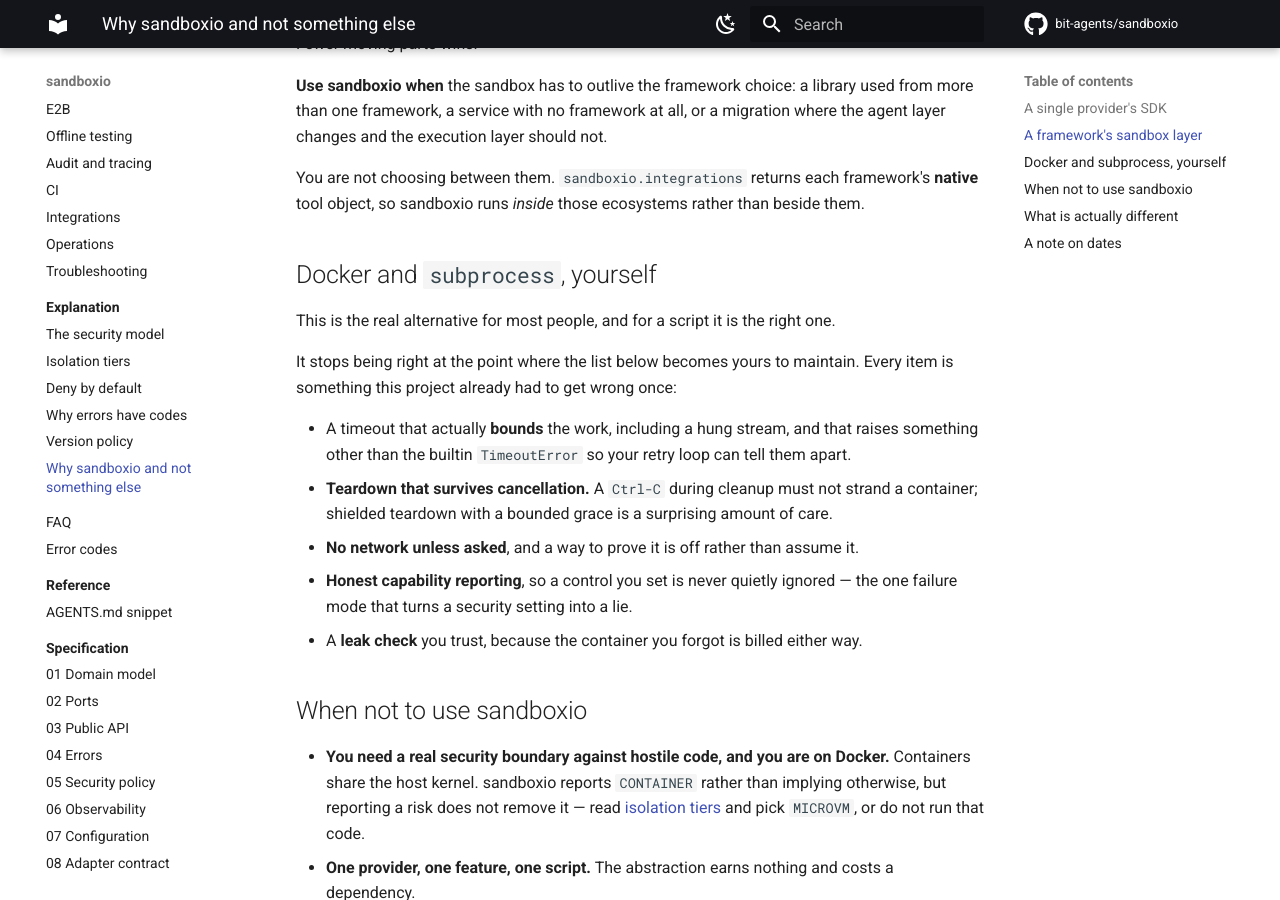
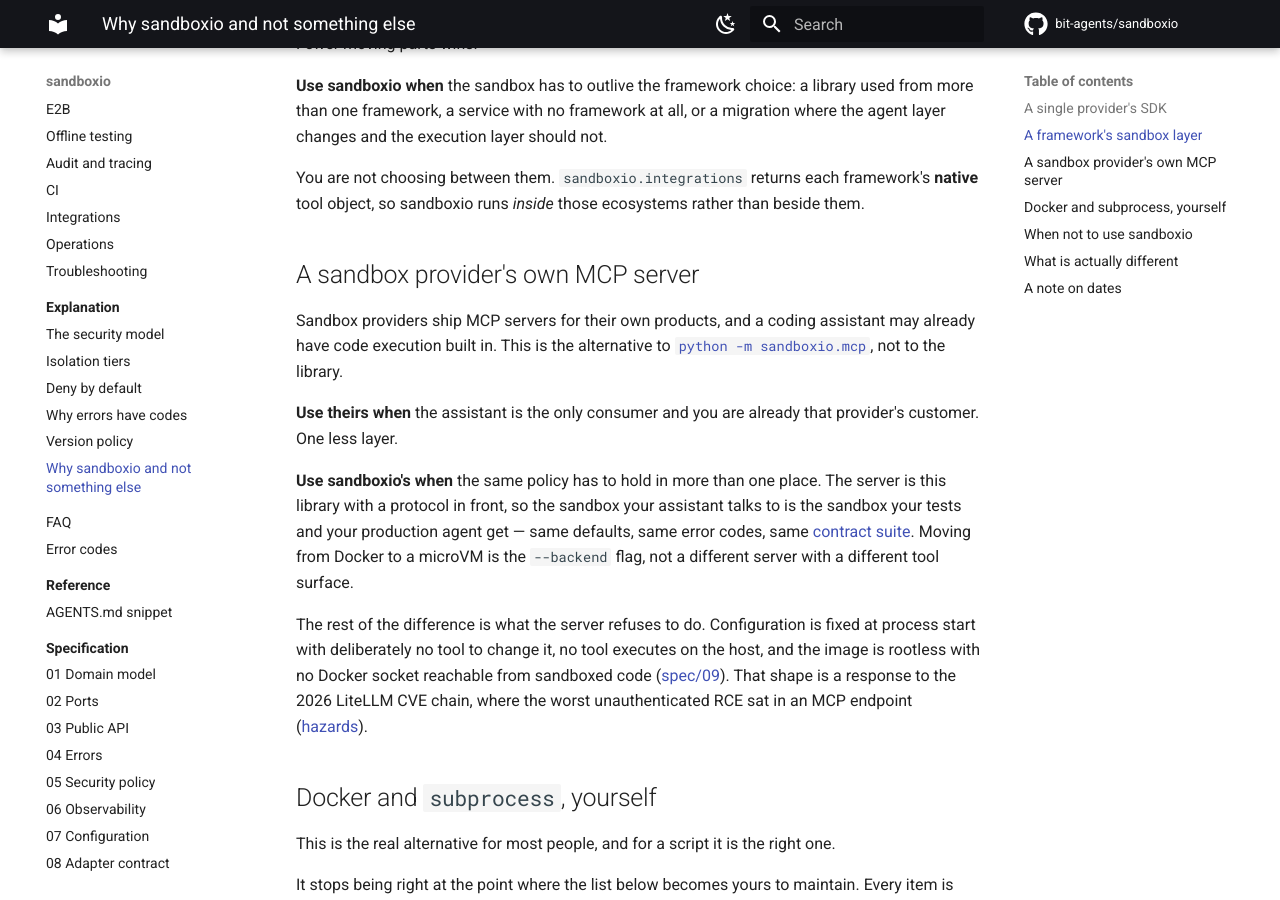
Before and after one commit to bit-agents/sandboxio, an MkDocs documentation site: the page built from docs/explanation/comparisons.md, in a window 1280 px wide and 900 px high, scrolled down 948 px. Built offline with MkDocs 1.6.1 and Material for MkDocs 9.7.7, drawn with Linux system fonts in a browser that asks for light colours; comment, search, counter and statistics services are not loaded; some of the changed text lies outside the part shown.

Commit message:
docs: say what the MCP server is for and who would use it (#14)
- add the use-case paragraph to the MCP how-to and a provider-MCP section to comparisons
- rewrite the Docker MCP Catalog description as a use case, not a feature list
- name MCP as a reason in the README's "Why this exists"

Signed-off-by: Michał Szkodziński <mszkodzinski@users.noreply.github.com>
Co-authored-by: Claude Opus 5 (1M context) <noreply@anthropic.com>

```diff
--- a/docs/explanation/comparisons.md
+++ b/docs/explanation/comparisons.md
@@ -40,6 +40,27 @@ layer changes and the execution layer should not.
 
 You are not choosing between them. `sandboxio.integrations` returns each framework's **native**
 tool object, so sandboxio runs *inside* those ecosystems rather than beside them.
+
+## A sandbox provider's own MCP server
+
+Sandbox providers ship MCP servers for their own products, and a coding assistant may already
+have code execution built in. This is the alternative to
+[`python -m sandboxio.mcp`](../how-to/integrations.md#mcp-server), not to the library.
+
+**Use theirs when** the assistant is the only consumer and you are already that provider's
+customer. One less layer.
+
+**Use sandboxio's when** the same policy has to hold in more than one place. The server is this
+library with a protocol in front, so the sandbox your assistant talks to is the sandbox your
+tests and your production agent get — same defaults, same error codes, same
+[contract suite](../spec/08-adapter-contract.md). Moving from Docker to a microVM is the
+`--backend` flag, not a different server with a different tool surface.
+
+The rest of the difference is what the server refuses to do. Configuration is fixed at process
+start with deliberately no tool to change it, no tool executes on the host, and the image is
+rootless with no Docker socket reachable from sandboxed code
+([spec/09](../spec/09-integrations.md)). That shape is a response to the 2026 LiteLLM CVE
+chain, where the worst unauthenticated RCE sat in an MCP endpoint ([hazards](../hazards.md)).
 
 ## Docker and `subprocess`, yourself
 
```
Also changed, not shown: other parts of docs/explanation/comparisons.md (+1 -1 lines), README.md (+3 -0 lines), docs/how-to/integrations.md (+6 -0 lines), docs/llms-full.txt (+31 -1 lines), 1 other file.
